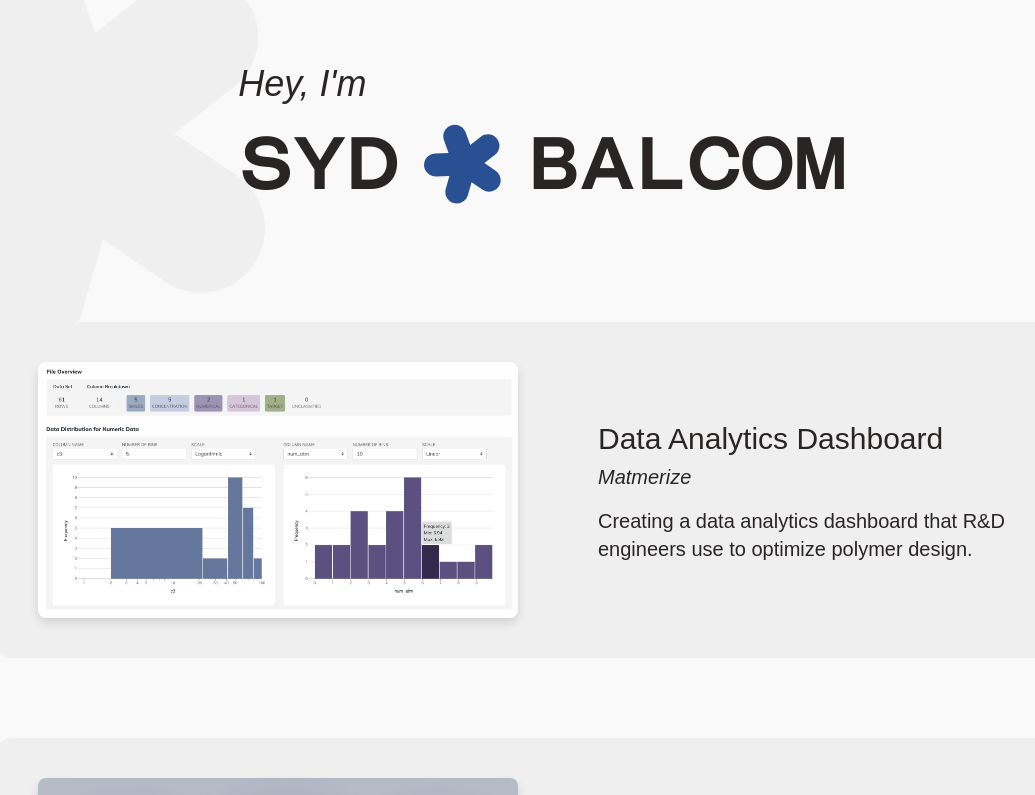
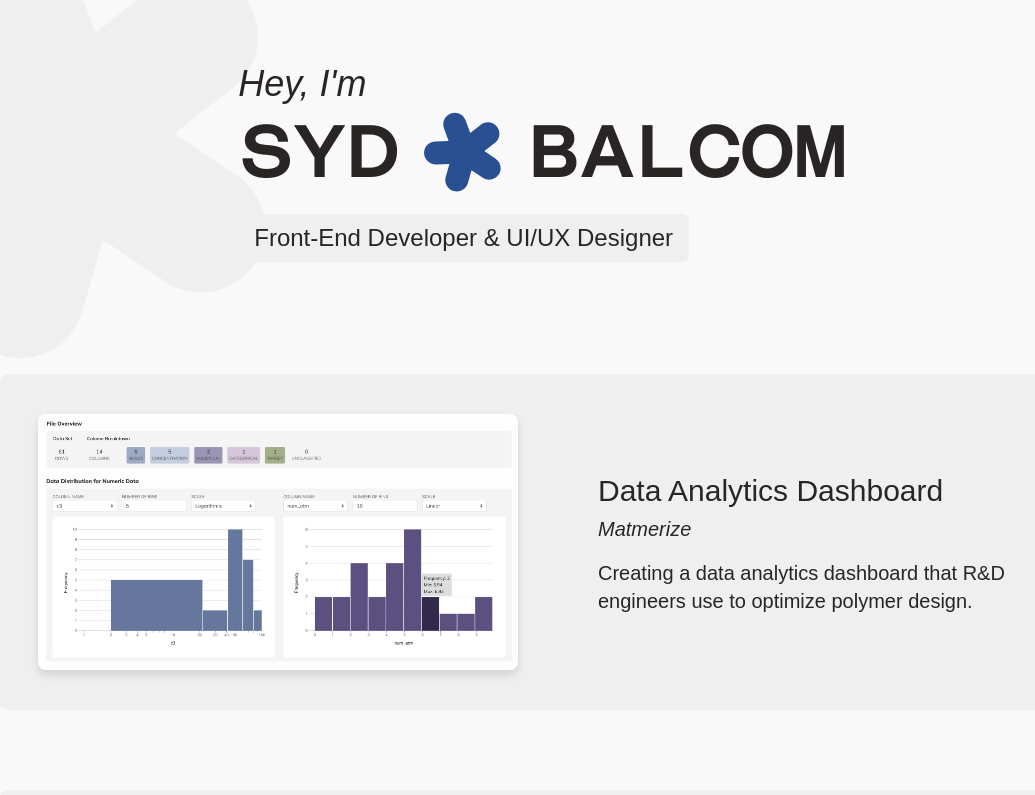
Before and after one commit to sydbalcom/portfolio-website, a Next.js app: page / in a window 1280 px wide. Shown: the top 795 px of the page, without its empty margins (82-1117 px from the left). Built offline with nearby package versions, Linux system fonts and the light colour scheme; a web font is replaced by a local one.

Commit message:
Add intro subheader

```diff
--- a/components/intro.tsx
+++ b/components/intro.tsx
@@ -1,4 +1,3 @@
-import { CMS_NAME } from '../lib/constants'
 import Image from 'next/image'
 import FlowerLogo from './flower-logo';
 
@@ -16,7 +15,7 @@ const Intro = () => {
       </div>
       <div className="mb-12 mx-12 pt-16 flex flex-col items-center">
         <div className="w-fit">
-          <p className="text-4xl mb-4 md:mb-5 font-openSauceBold font-style: italic">Hey, I'm</p>
+          <p className="text-4xl mb-1 md:mb-2 font-openSauceBold font-style: italic">Hey, I'm</p>
           <h1 className="text-7xl font-cosmicaBold tracking-tighter leading-tight md:pr-8">
             <span className="flex inline-flex gap-x-6 mr-6">
               SYD
@@ -27,6 +26,7 @@ const Intro = () => {
             </span>
             <span>BALCOM</span>
           </h1>
+          <p className="w-fit text-xl md:text-2xl mt-5 md:mt-4 px-4 py-2 rounded-md font-openSauceMed bg-[#EFEFEF]">Front-End Developer & UI/UX Designer</p>
         </div>
       </div>
     </section>
```
